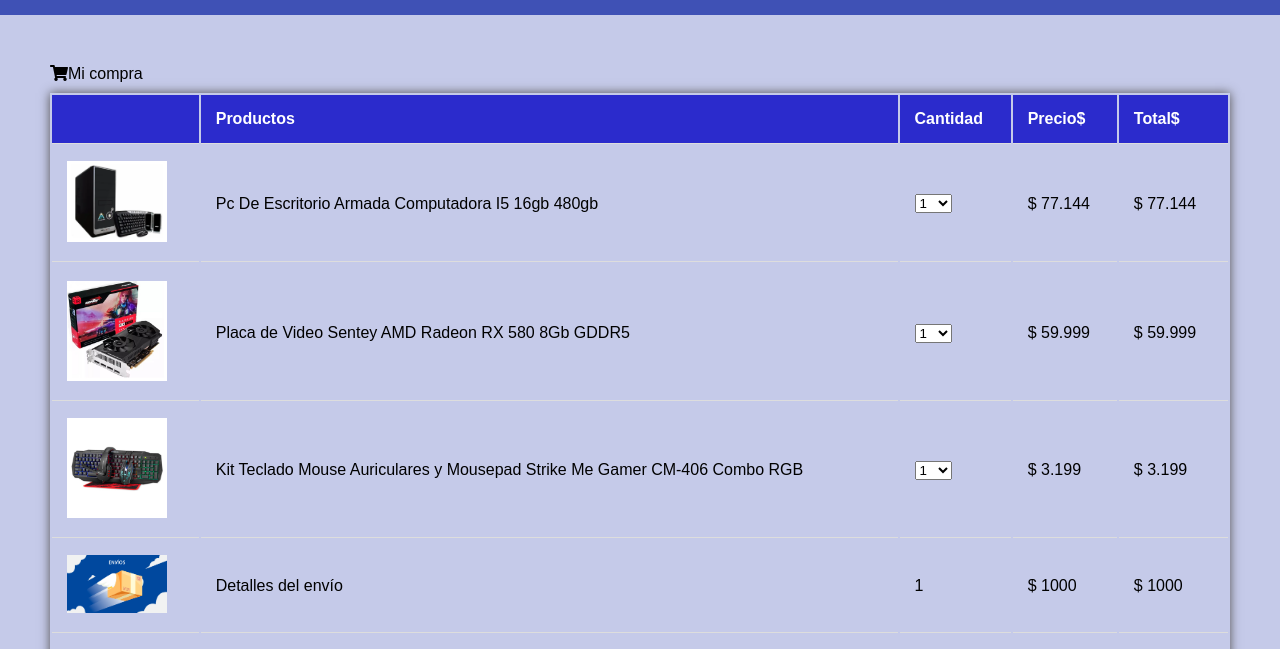
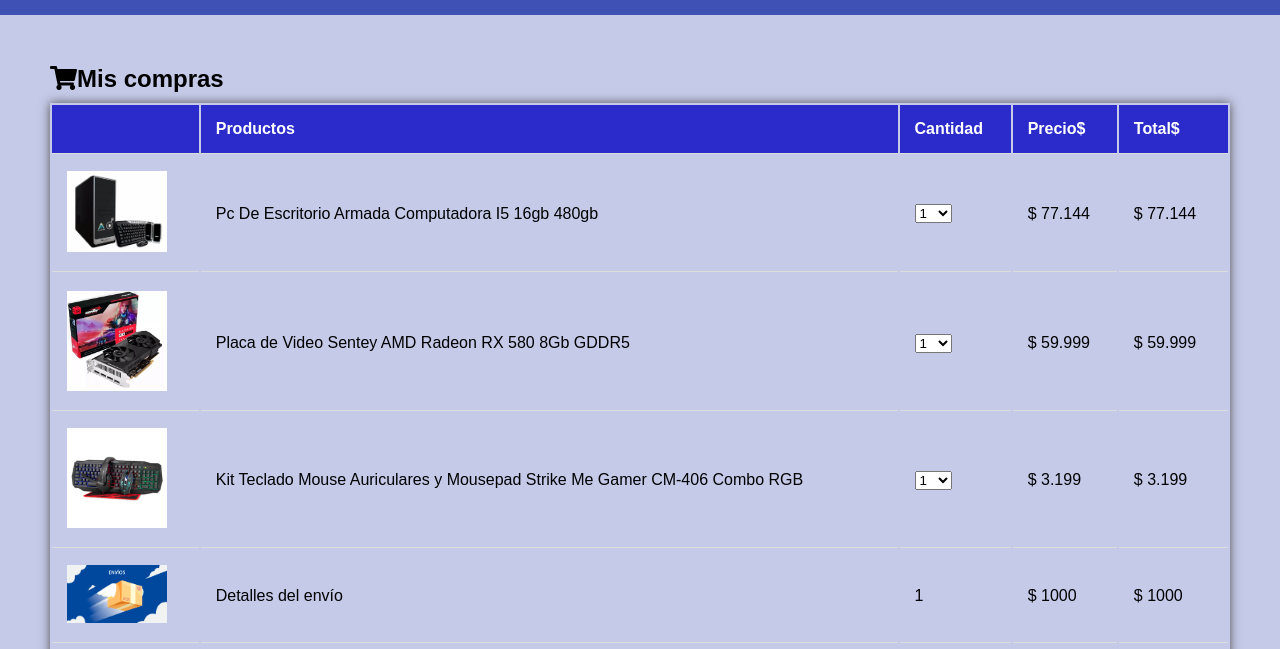
Before and after one commit to TomasHurtado/sprin2grupo9, a website: page views/resumen.html in a window 1280 px wide. Shown: the part 151-800 px from the top of the page. Drawn offline with Linux system fonts and the light colour scheme; files whose address does not match are found by name; a web font is replaced by a local one.

Commit message:
retoque de mis compras

```diff
--- a/views/resumen.html
+++ b/views/resumen.html
@@ -65,7 +65,7 @@
         <div class="Caja">
             <div class="titulo-compra">
 
-                <div> <i class="fas fa-shopping-cart"></i>Mi compra</div>
+                <h2> <i class="fas fa-shopping-cart"></i>Mis compras</h2>
 
 
             </div>
```
